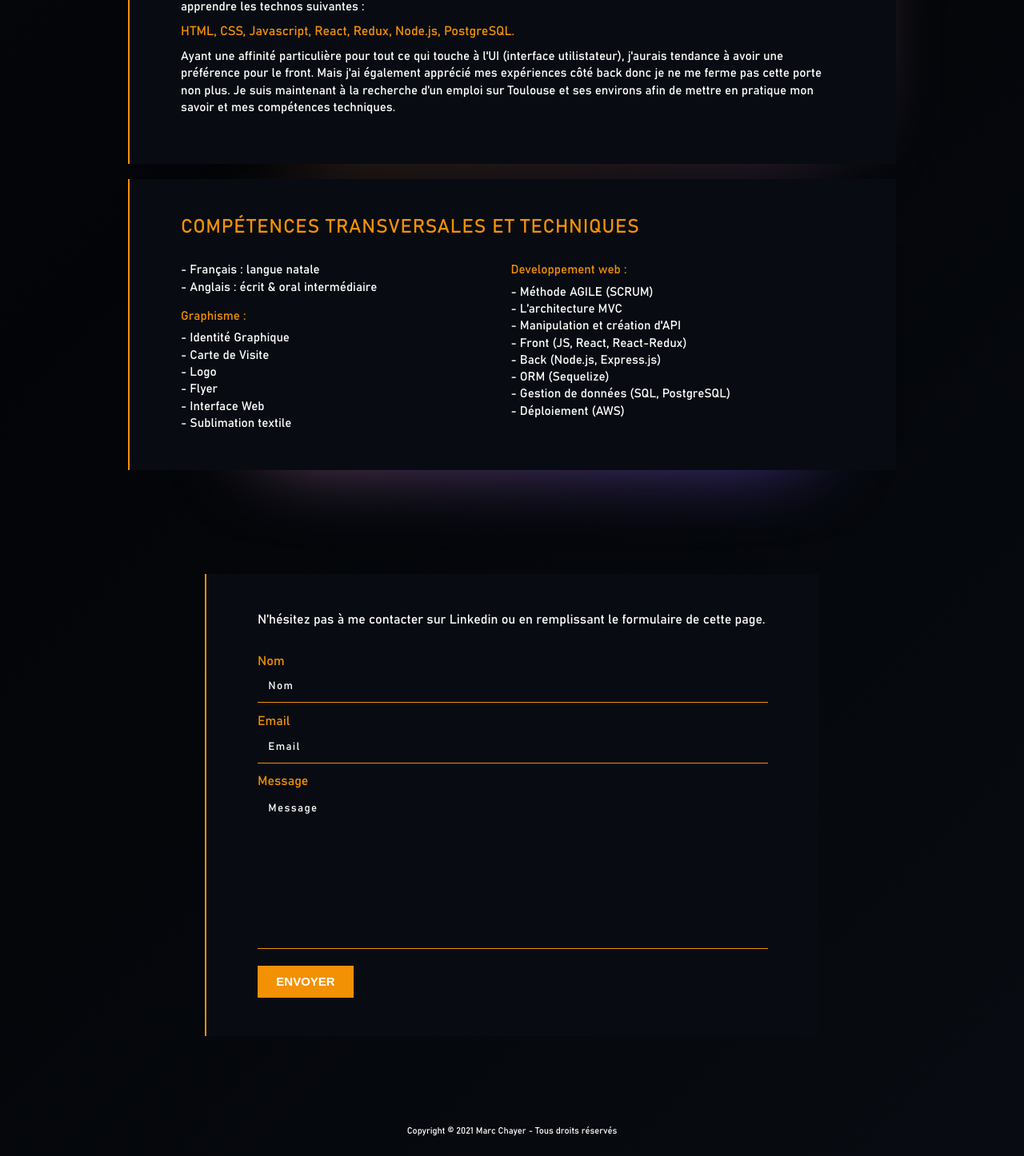
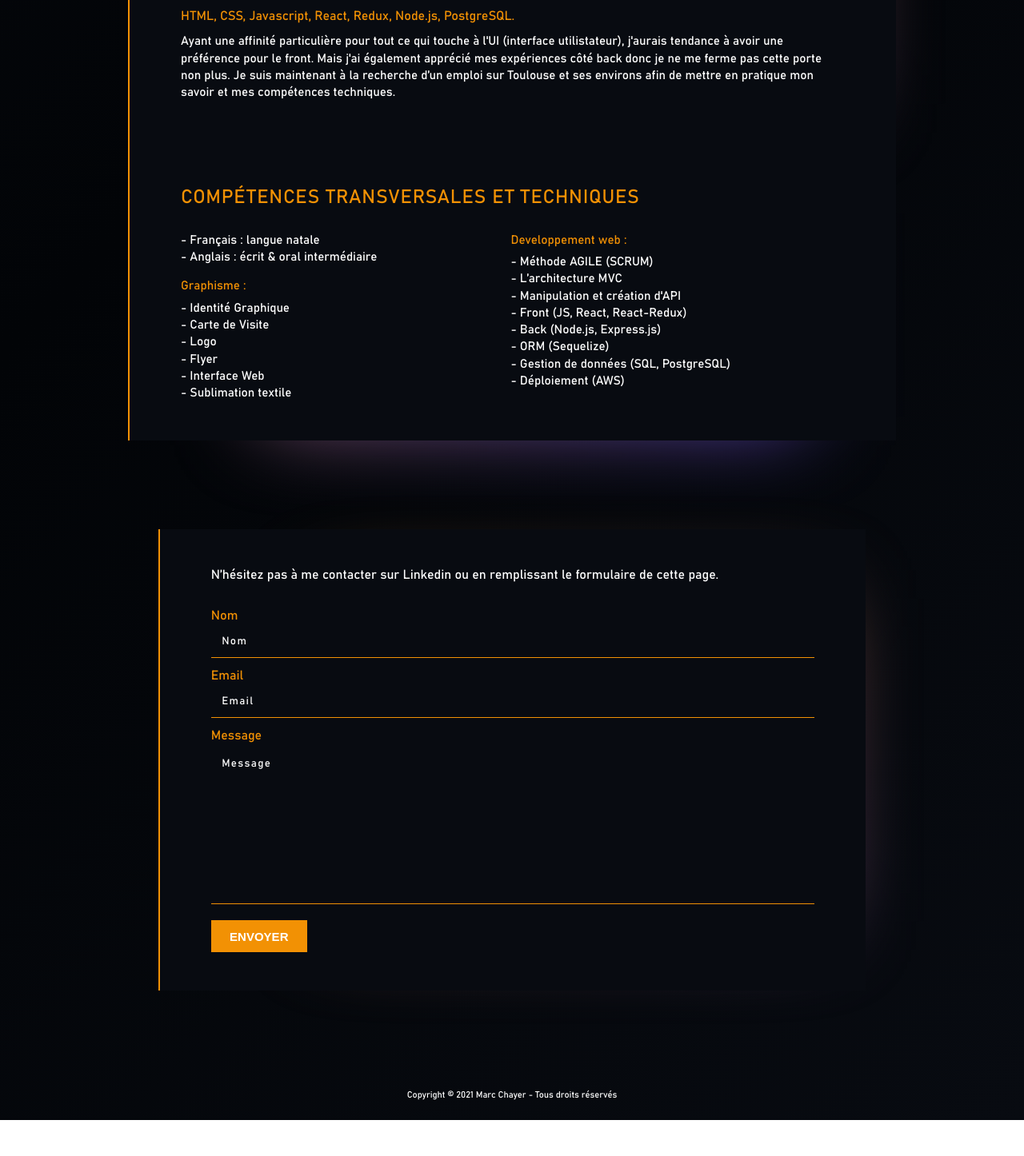
Before and after one commit to MarcChayer/portfolio, a React app: page / in a window 1280 px wide. Shown: the part 1793-3239 px from the top of the page at 80% size. After the commit the page ends 3194 px from the top, so only its background shows below. Built offline with nearby package versions, Linux system fonts and the light colour scheme.

Commit message:
responsive in progress

```diff
--- a/src/components/About/style.scss
+++ b/src/components/About/style.scss
@@ -19,7 +19,6 @@
     background: linear-gradient(145deg, $colorA, $colorB);
     background-size: 200% 200%;
     animation: animateGlow $duration ease infinite;
-
     @keyframes animateGlow {
       0%{background-position:0% 50%}
       50%{background-position:100% 50%}
@@ -41,12 +40,21 @@ h1 {
   color:white;
   height: 100vh;
   @media screen and (max-width:750px) {
+    justify-content: space-between;
+    height: 100%;
+
+  }
+  @media screen and (max-height:860px) {
+    justify-content: space-between;
     height: 100%;
   }
   &__firstBox {
     position: relative;
     @media screen and (max-width:750px) {
       width: 100%;
+    }
+    @media screen and (max-height:414px) {
+      padding-top: 1em;
     }
     @include backlight(6vw, 0vw, 6vw, 0.70, vars.$secondary-color, #5846f6, 7s);
   }
@@ -55,6 +63,7 @@ h1 {
     @media screen and (max-width:750px) {
       width: 100%;
     }
+
     @include backlight(2vw, 2vw, 6vw, 0.70, vars.$secondary-color, #5846f6, 4s);
   }
 }
@@ -64,11 +73,15 @@ h1 {
   padding: 3em 4em;
   border-left: 2px solid vars.$secondary-color;
   width: 75vw;
-  @media screen and (max-width:1000px) {
+  @media screen and (max-width:1250px) {
     width: 90vw;
   }
   @media screen and (max-width:750px) {
     width: 100%;
+  }
+  @media screen and (max-height:730px) {
+    padding: 2em 3em;
+    height: auto;
   }
 
   &__title {
@@ -79,6 +92,10 @@ h1 {
     @media screen and (max-width:750px) {
       font-size: 1rem;
     }
+    @media screen and (max-height:730px) {
+      margin-bottom: .5em;
+    }
+
   }
   &__text {
     font-size: 0.95rem;
@@ -87,11 +104,19 @@ h1 {
     @media screen and (max-width:750px) {
       font-size: 0.9rem;
     }
+    @media screen and (max-height:730px) {
+      font-size: 0.7rem;
+      letter-spacing: .02rem;
+    }
     &__technos {
       color: vars.$secondary-color;
       margin-bottom: 0.8em;
       @media screen and (max-width:750px) {
         font-size: 0.9rem;
+      }
+      @media screen and (max-height:730px) {
+        font-size: 0.7rem;
+        letter-spacing: .02rem;
       }
     }
   }
@@ -102,11 +127,15 @@ h1 {
   padding: 3em 4em;
   border-left: 2px solid vars.$secondary-color;
   width: 75vw;
-  @media screen and (max-width:1000px) {
+  @media screen and (max-width:1250px) {
     width: 90vw;
   }
   @media screen and (max-width:750px) {
     width: 100%;
+  }
+  @media screen and (max-height:730px) {
+    padding: 2em 3em;
+    height: auto;
   }
 }
 .allSkills {
@@ -123,6 +152,10 @@ h1 {
       padding-right: 0em;
       margin-bottom: 1em;
     }
+    @media screen and (max-height:730px) {
+      font-size: 0.7rem;
+      letter-spacing: .02rem;
+    }
     &__firstTitle{
       letter-spacing: .05rem;
       font-size: 1.5rem;
@@ -131,6 +164,10 @@ h1 {
       padding-bottom: 0.3em;
       @media screen and (max-width:750px) {
         font-size: 1rem;
+      }
+      @media screen and (max-height:730px) {
+        font-size: 0.9rem;
+        margin-bottom: .5em;
       }
     }
     &__secondTitle{
@@ -144,10 +181,14 @@ h1 {
     line-height: 1.4em;
     padding-left: 1em;
     font-size: 0.95rem;
-
     @media screen and (max-width:750px) {
       padding-left: 0em;
       font-size: 0.9rem;
+    }
+    @media screen and (max-height:730px) {
+      font-size: 0.7rem;
+      letter-spacing: .02rem;
+
     }
     &__thirdTitle{
       color: vars.$secondary-color;
--- a/src/components/Contact/style.scss
+++ b/src/components/Contact/style.scss
@@ -32,15 +32,19 @@
   align-items: center;
   align-self: center;
   height: 100vh;
+  width: 100%;
   color: vars.$secondary-color;
+  @media screen and (max-height:590px) {
+    height: 100%;
+  }
+  @media screen and (max-width:750px) {
+    height: 100%;
+  }
   &__container {
-    overflow: hidden;
     &__title {
         font-size: 1em;
         color: white;
-        font-size: 1em;
         margin-bottom: 2em;
-        color: white;
         text-transform: inherit;
         @media screen and (max-width:750px) {
           font-size: 0.9rem;
@@ -50,7 +54,6 @@
       position: relative;
       line-height : 1.2em;
       padding: 3em 4em;
-      width: 60vw;
       background-color: vars.$main-dark-color;
       border-left: 2px solid vars.$secondary-color;
       @include backlight(6vw, 0vw, 6vw, 0.70, vars.$secondary-color, #5846f6, 7s);
@@ -59,6 +62,10 @@
       }
       @media screen and (max-width:750px) {
         width: 100%;
+        padding: 2em 3em;
+      }
+      @media screen and (max-height:730px) {
+        padding: 2em 3em;
       }
       &__paragraph {
         &__input {
@@ -93,6 +100,9 @@
           color: white;
           box-sizing:border-box;
           -webkit-box-sizing:border-box;
+          @media screen and (max-height:730px) {
+            height: 100px;
+          }
         }
         &__message:hover, &__message:focus{
           border-bottom: 2px solid vars.$secondary-color;
--- a/src/components/Footer/style.scss
+++ b/src/components/Footer/style.scss
@@ -8,6 +8,7 @@
   color: white;
   font-size: 0.7em;
   &__mentions {
+    margin-top: 1em;
     display: flex;
     align-items: center;
     justify-content: space-between;
--- a/src/components/Projects/style.scss
+++ b/src/components/Projects/style.scss
@@ -10,6 +10,9 @@
   @media screen and (max-width:750px) {
     width: 100%;
     max-height: 100%;
+  }
+  @media screen and (max-height:590px) {
+    height: 100%;
   }
   &__listLeft {
     display: flex;
```
